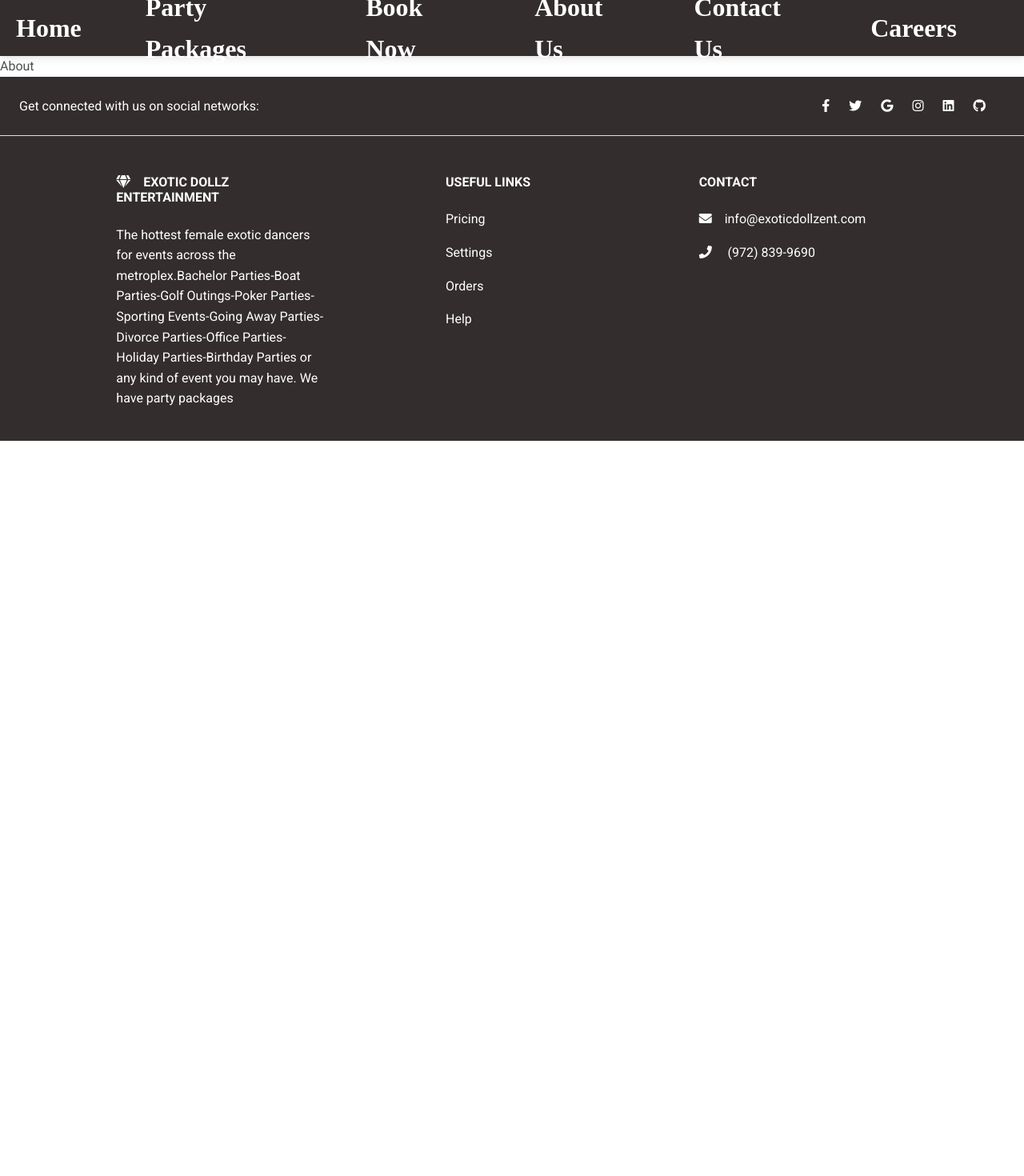
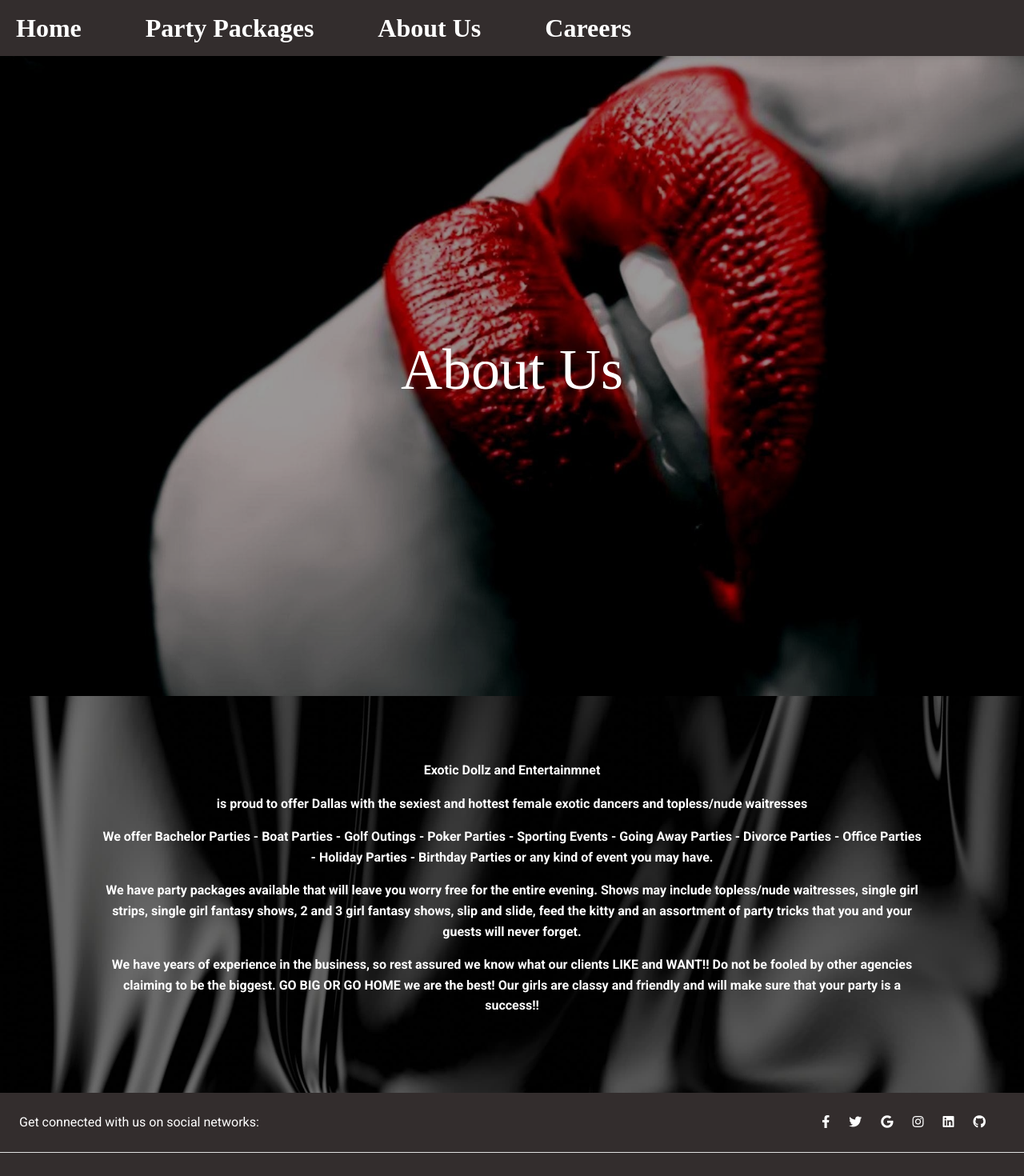
Before and after one commit to rbanda1985/exoticdollzent, a React (Create React App) app: page /about in a window 1280 px wide. Shown: the top 1470 px of the page at 80% size. Before the commit the page ends 800 px from the top, so only its background shows below. Built offline with nearby package versions, Linux system fonts and the light colour scheme; a web font is replaced by a local one.

Commit message:
CHNG: Styling of About.js

```diff
--- /dev/null
+++ b/src/components/About.css
@@ -0,0 +1,31 @@
+.about {
+  background-image: url("../assets/black-silk.jpg");
+  background-position: center;
+  background-size: cover;
+  background-attachment: fixed;
+  background-repeat: no-repeat;
+}
+
+.about-us-container {
+  display: flex;
+  align-items: center;
+  flex-direction: column;
+  width: 80%;
+  margin: auto;
+  color: white;
+  font-weight: 600;
+  padding-top: 5em;
+  padding-bottom: 5em;
+  text-align: center;
+}
+
+@media only screen and (max-width: 600px) {
+  .about-us-container {
+    width: 70%;
+  }
+
+  .about-us-container p {
+    text-align: start;
+    font-size: 1em;
+  }
+}
--- a/src/components/About.js
+++ b/src/components/About.js
@@ -1,8 +1,20 @@
 import React from 'react'
+import TopImage from './TopImage';
+import image from '../assets/lips.jpg';
+import './About.css';
+
 
 const About = () => {
   return (
-    <div>About</div>
+    <div className='about'>
+      <TopImage image={image} title='About Us'/>
+      <div className='about-us-container'>
+        <p>Exotic Dollz and Entertainmnet</p> <p>is proud to offer Dallas with the sexiest and hottest female exotic dancers and topless/nude waitresses</p>
+        <p>We offer Bachelor Parties - Boat Parties - Golf Outings - Poker Parties - Sporting Events - Going Away Parties - Divorce Parties - Office Parties - Holiday Parties - Birthday Parties or any kind of event you may have.</p>
+        <p>We have party packages available that will leave you worry free for the entire evening. Shows may include topless/nude waitresses, single girl strips, single girl fantasy shows, 2 and 3 girl fantasy shows, slip and slide, feed the kitty and an assortment of party tricks that you and your guests will never forget.</p>
+        <p>We have years of experience in the business, so rest assured we know what our clients LIKE and WANT!! Do not be fooled by other agencies claiming to be the biggest. GO BIG OR GO HOME we are the best! Our girls are classy and friendly and will make sure that your party is a success!!</p>
+      </div>
+    </div>
   )
 }
 
--- a/src/components/MainTitle.css
+++ b/src/components/MainTitle.css
@@ -21,12 +21,18 @@
 @media only screen and (max-width: 600px) {
   .main-title-container p {
     font-weight: 600;
-    border-bottom: 1px solid white;
-    padding-bottom: 5em;
+    border-bottom: 1px solid lightblue;
+    padding-bottom: 3em;
+    width: 80%;
+    margin: auto;
+    text-align: center;
   }
   .main-title-container h2 {
-    border-top: 1px solid white;
-    padding-top: 5em;
+    border-top: 1px solid lightblue;
+    padding-top: 3em;
+    width: 80%;
+    margin: auto;
+    padding-bottom: 1em;
   }
   .main-title-container {
     padding-bottom: 14em;
--- a/src/components/Navbar.js
+++ b/src/components/Navbar.js
@@ -42,18 +42,8 @@ const Navbar = () => {
               </MDBNavbarLink>
             </MDBNavbarItem>
             <MDBNavbarItem className='navbar-item'>
-              <MDBNavbarLink active aria-current='page' href='/bookings'>
-                Book Now
-              </MDBNavbarLink>
-            </MDBNavbarItem>
-            <MDBNavbarItem className='navbar-item'>
               <MDBNavbarLink active aria-current='page' href='/about'>
                 About Us
-              </MDBNavbarLink>
-            </MDBNavbarItem>
-            <MDBNavbarItem className='navbar-item'>
-              <MDBNavbarLink active aria-current='page' href='/contact'>
-                Contact Us
               </MDBNavbarLink>
             </MDBNavbarItem>
             <MDBNavbarItem className='navbar-item'>
--- a/src/components/PartyPackages.css
+++ b/src/components/PartyPackages.css
@@ -18,6 +18,7 @@
   margin-bottom: 10em;
   background-color: black;
   color: white;
+  overflow: hidden;
 }
 
 #bachelor-party h5 + p {
@@ -35,6 +36,7 @@
   margin-bottom: 10em;
   background-color: black;
   color: white;
+  overflow: hidden;
 }
 
 #topless-waitress h5 + p {
@@ -52,6 +54,7 @@
   margin-bottom: 10em;
   background-color: black;
   color: white;
+  overflow: hidden;
 }
 
 #boat-yacht h5 + p {
@@ -69,6 +72,7 @@
   margin-bottom: 10em;
   background-color: black;
   color: white;
+  overflow: hidden;
 }
 
 #virtual h5 + p {
@@ -86,6 +90,7 @@
   margin-bottom: 10em;
   background-color: black;
   color: white;
+  overflow: hidden;
 }
 
 #birthday h5 + p {
@@ -103,12 +108,54 @@
   margin-bottom: 10em;
   background-color: black;
   color: white;
+  overflow: hidden;
 }
 
 #holiday h5 + p {
   color: red;
   font-weight: 600;
   font-size: 1em;
+}
+
+.package-price-title {
+  text-align: center;
+  color: lightblue;
+  margin-bottom: 4em;
+}
+
+.price-list {
+  display: flex;
+  justify-content: space-around;
+  padding-bottom: 10em;
+  flex-wrap: wrap;
+}
+
+.price-list-one {
+  font-size: 1.3em;
+  color: lightblue;
+}
+
+.price-list-two {
+  font-size: 1.3em;
+  color: lightblue;
+}
+
+.disclaimer-container {
+  display: flex;
+  flex-direction: column;
+  width: 80%;
+  margin: auto;
+  text-align: center;
+  color: white;
+  padding-bottom: 5em;
+}
+
+.disclaimer-container p {
+  font-weight: 600;
+}
+
+.disclaimer-container p + p {
+  font-weight: 500;
 }
 
 @media only screen and (max-width: 600px) {
@@ -119,4 +166,15 @@
     height: 100%;
     object-fit: cover;
   }
+  .price-list-one {
+    font-size: 1em;
+    font-weight: 600;
+  }
+  .price-list-two {
+    font-size: 1em;
+    font-weight: 600;
+  }
+  .package-price-title {
+    margin-bottom: 2em;
+  }
 }
--- a/src/components/PartyPackages.js
+++ b/src/components/PartyPackages.js
@@ -26,6 +26,30 @@ const PartyPackages = () => {
             />)
         }
       </div>
+      <h2 className='package-price-title'>Package Prices</h2>
+      <div className='price-list'>
+        <div className='price-list-one'>
+          <ul>
+            <li>Topless Waitress - $200</li>
+            <li>Single Strip Show - $250 (60 Min)</li>
+            <li>Single Erotic Show - $350 (60 Min)</li>
+            <li>2 Girl Fantasy Show - $450 (60 Min)</li>
+            <li>2 Girl Lesbian Show - $650 (60 - 90 Min)</li>
+          </ul>
+        </div>
+        <div className='price-list-two'>
+          <ul>
+            <li>3 Girl Fantasy Show - $750 (60 - 90 Min)</li>
+            <li>3 Girl Lesbian Show - $900 (60 - 90 Min)</li>
+            <li>Tits and Toast Pack - $500</li>
+            <li>Boobs and Bacon Pack - $1000</li>
+          </ul>
+        </div>
+      </div>
+      <div className='disclaimer-container'>
+        <p>ALL BOOKINGS REQUIRE A 50% BOOKING FEE, THAT CAN BE PAID ONLINE WITH A DEBIT OR CREDIT CARD, CASHAPP, ZELLE, OR APPLE PAY. THE BALANCE OF THE REMAINDING 50% MUST BE PAID TO THE ENTERTAINERS UPON ARRIVEL. ANY PARTY OVER 50 MILES FROM THE LOCAL METRO AREA, PLEASE CALL FOR A CUSTOM INVOICE.</p>
+        <p>All shows can be customized to your specific needs. Most parties can last longer than their allotted time frames if the entertainers are tipped and treated with respect.</p>
+      </div>
     </div>
   )
 }
```
